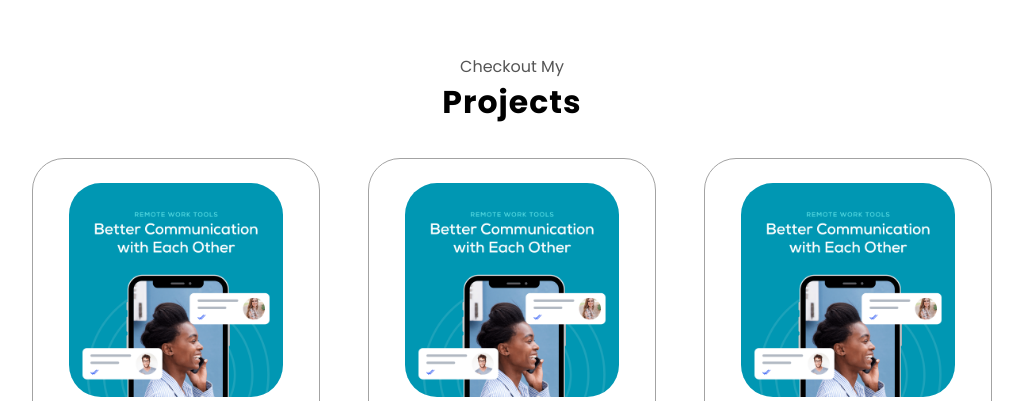
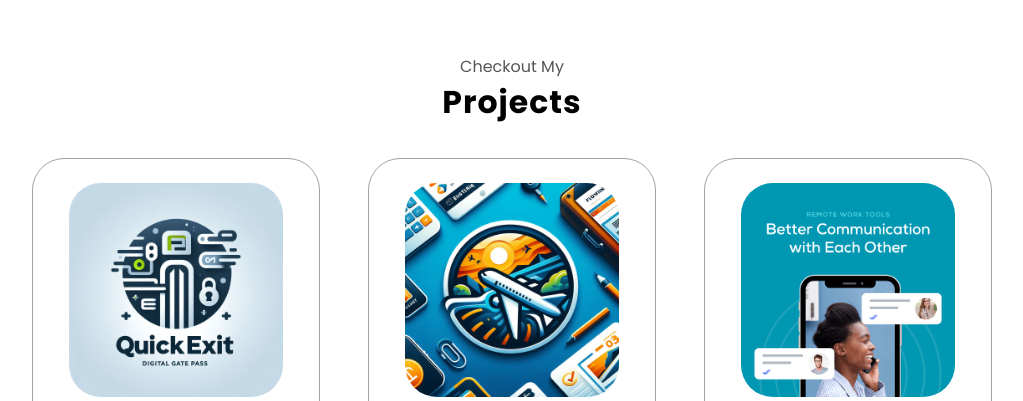
Before and after one commit to HemanshiGarnara-ProminentPixel/minimal-portfolio, a plain HTML site: page index.html in a window 1280 px wide. Shown: the part 2010-2411 px from the top of the page, without its empty margins (128-1151 px from the left). Drawn offline with Linux system fonts and the light colour scheme.

Commit message:
Project Images changed with alt text ,Readme and Licence File added

```diff
--- a/index.html
+++ b/index.html
@@ -257,7 +257,7 @@
       <div class="projects-container">
         <div class="project">
           <div class="project-image">
-            <img src="assests/images/project.png" alt="Project 1">
+            <img src="assests/images/QuickExit.jpeg" alt="Quick Exit">
           </div>
           <h2>Quick Exit</h2>
           <p>Application Solution to streamline the Entry and Exit in any Campus</p>
@@ -267,7 +267,7 @@
         </div>
         <div class="project">
           <div class="project-image">
-            <img src="assests/images/project.png" alt="Project 1">
+            <img src="assests/images/FlightGO.jpeg" alt="FlightGo">
           </div>
           <h2>FlightGO</h2>
           <p>A comprehensive platform for booking flights</p>
@@ -277,7 +277,7 @@
         </div>
         <div class="project">
           <div class="project-image">
-            <img src="assests/images/project.png" alt="Project 1" >
+            <img src="assests/images/project.png" alt="Portfolio Project" >
           </div>
           <h2>Minimal Portfolio</h2>
           <p>A simple Portfolio made using html and css</p>
```
Also changed, not shown: assests/images/FlightGO.jpeg (added), assests/images/QuickExit.jpeg (added), 2 other files.
